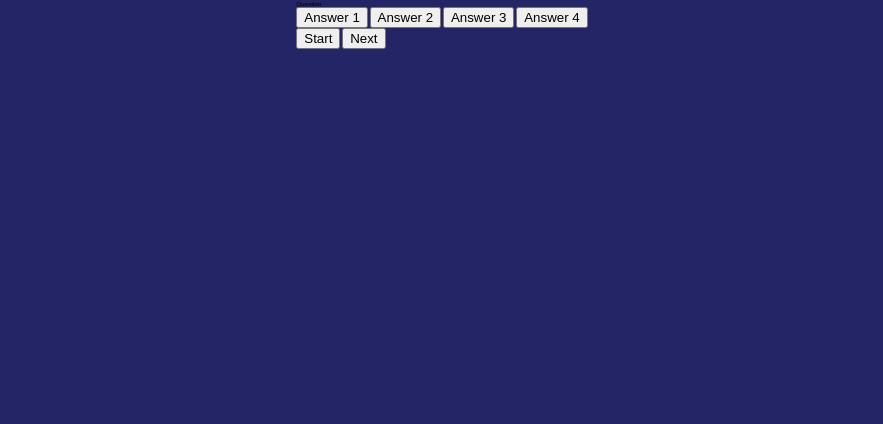
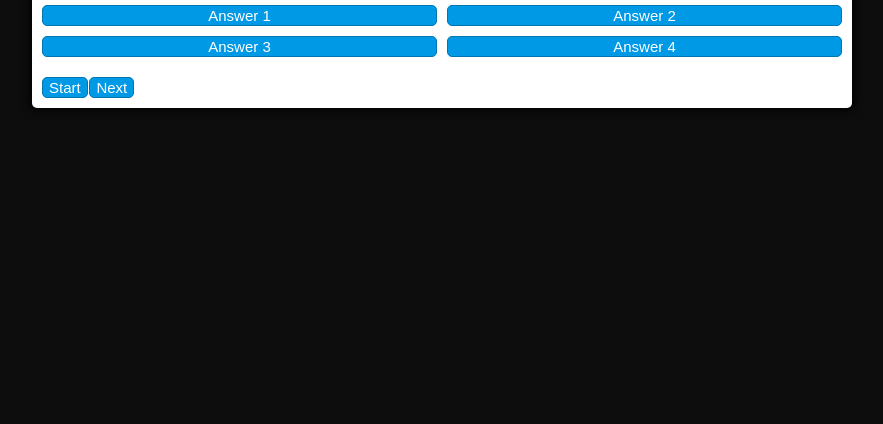
Before and after one commit to staten-island-tech/quiz-game-ryan-desnick, a website built with Parcel: page src/index.html in a window 1280 px wide. Shown: the part 376-800 px from the top of the page, without its empty margins (198-1081 px from the left). Built offline with nearby package versions, Linux system fonts and the light colour scheme.

Commit message:
button classes

```diff
--- a/src/scss/_variables.scss
+++ b/src/scss/_variables.scss
@@ -1,5 +1,5 @@
 //colors//
 
-$hue-neutral: rgb(36, 37, 102);
+$hue-neutral: rgb(13, 13, 13);
 $hue-wrong: rgba(255, 0, 0, 75);
 $hue-correct: rgba(0, 255, 0, 75);
--- a/src/scss/main.scss
+++ b/src/scss/main.scss
@@ -26,3 +26,46 @@ body.correct {
 body.wrong {
   background-color: $hue-wrong;
 }
+
+#question {
+  font-size: 3rem;
+}
+
+.container {
+  max-width: 80%;
+  width: 800px;
+  background-color: white;
+  border-radius: 5px;
+  padding: 10px;
+  box-shadow: 0 0 10px 2px;
+}
+
+.btn-grid {
+  display: grid;
+  grid-template-columns: repeat(2, auto);
+  gap: 10px;
+  margin: 20px 0;
+}
+
+.btn {
+  background-color: hsl(200, 100%, 45%);
+  font-size: 1.5rem;
+  border: 1px solid hsl(200, 100%, 35%);
+  border-radius: 5px;
+  color: white;
+  outline: none;
+}
+
+.btn:hover {
+  background-color: hsl(190, 100%, 55%);
+}
+
+.btn.correct {
+  border-color: $hue-correct;
+  background-color: $hue-correct;
+}
+
+.btn.wrong {
+  border-color: $hue-wrong;
+  background-color: $hue-wrong;
+}
```
Also changed, not shown: 2 other files.
